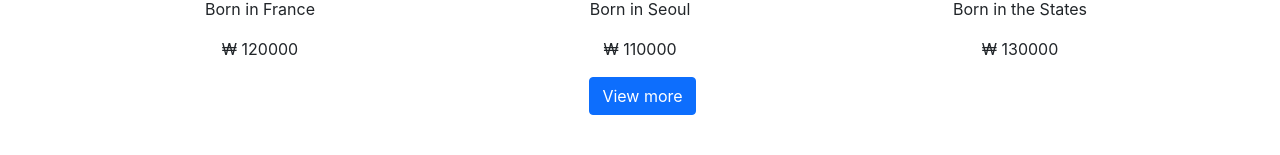
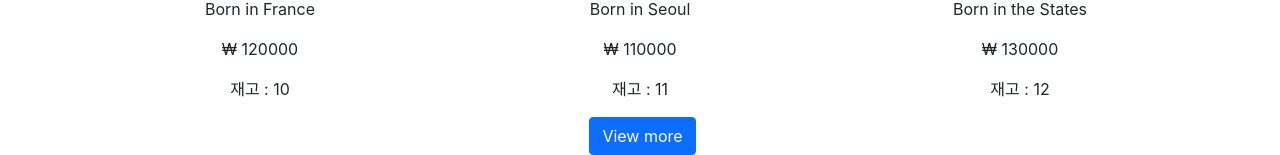
Before and after one commit to devSeung0v0/shop_pjt, a React (Create React App) app: page / in a window 1280 px wide. Shown: the part 1215-1370 px from the top of the page. Before the commit the page ends 1330 px from the top, so only its background shows below. Built offline with nearby package versions, Linux system fonts and the light colour scheme.

Commit message:
:sparkles: Context API 사용

```diff
--- a/src/components/Product.js
+++ b/src/components/Product.js
@@ -1,8 +1,8 @@
-import React from 'react'
-import Data from '../data'
+import React, { useContext } from 'react'
+import { stockContext } from '../App'
 
 export default function Product(props){
-
+  let stock = useContext(stockContext)
   return(
     <>
       <div className='col-md-4'>
@@ -10,6 +10,7 @@ export default function Product(props){
               <h4>{props.shoes.title}</h4>
               <p>{props.shoes.content}</p>
               <p>₩ {props.shoes.price}</p>
+              <p>재고 : {stock[props.idx]}</p>
       </div>
 
 
```
